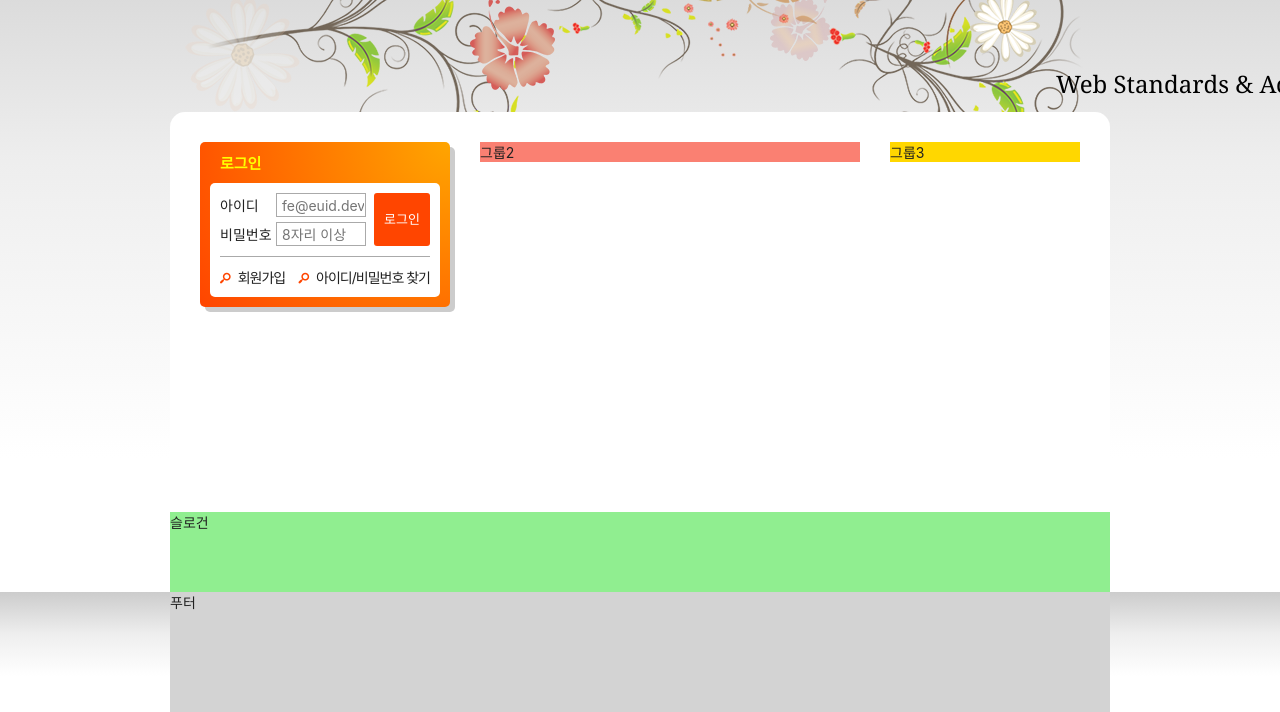
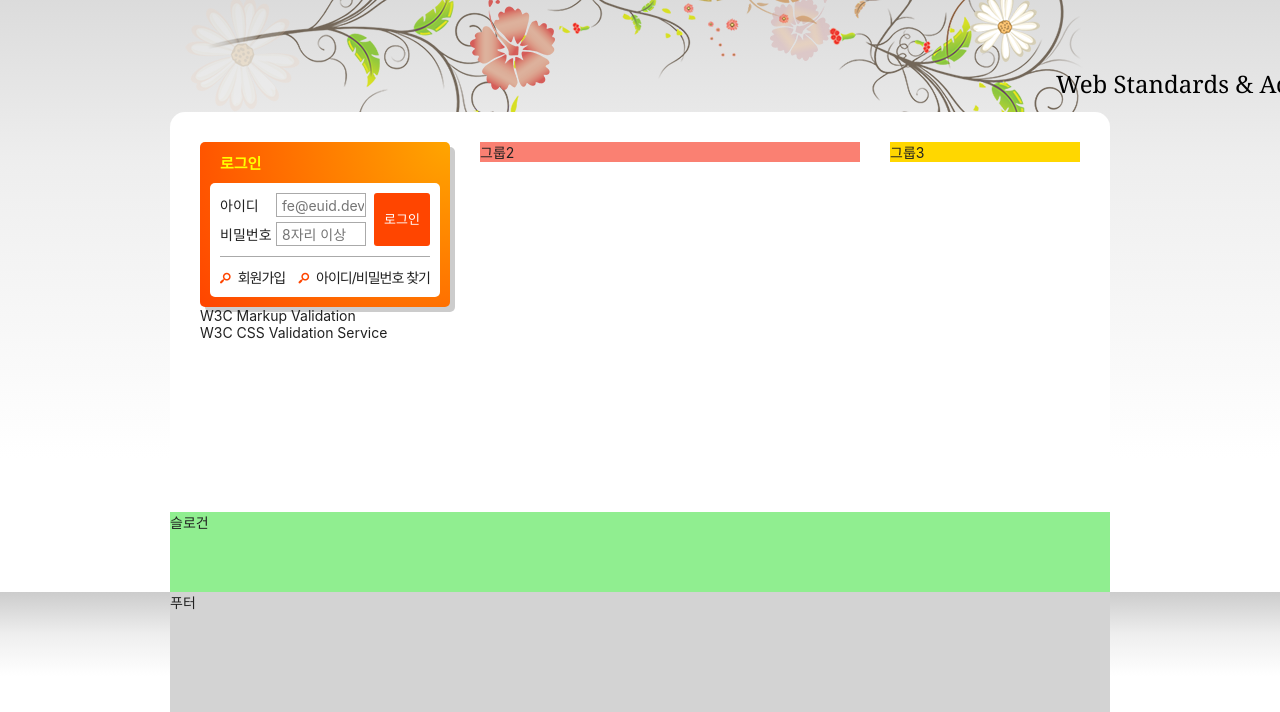
Before and after one commit to hayeonn2/HTML5, a website: page index.html in a window 1280 px wide. Shown: the part 135-847 px from the top of the page. Drawn offline with Linux system fonts and the light colour scheme; a web font is replaced by a local one.

Commit message:
유효성검사 마크업 완료

```diff
--- a/index.html
+++ b/index.html
@@ -220,6 +220,31 @@
             <li><a href="/">아이디/비밀번호 찾기</a></li>
           </ul>
         </section>
+
+        <h2 class="a11y-hidden">유효성 검사 배너</h2>
+        <ul class="validation-list">
+          <li>
+            <a
+              href="/"
+              target="_blank"
+              rel="noopener noreferrer"
+              title="마크업 유효성 검사 사이트로 이동(새창)"
+            >
+              W3C Markup Validation
+            </a>
+          </li>
+
+          <li>
+            <a
+              href="/"
+              target="_blank"
+              rel="noopener noreferrer"
+              title="CSS 검사 사이트로 이동(새창)"
+            >
+              W3C CSS Validation Service
+            </a>
+          </li>
+        </ul>
       </div>
 
       <div class="group group2">그룹2</div>
--- a/styles/style.css
+++ b/styles/style.css
@@ -443,6 +443,7 @@ body {
 }
 
 .sign a {
+  /* padding을 주기위해 블록처리 */
   display: block;
   padding: 6px 0;
   letter-spacing: -1px;
```
